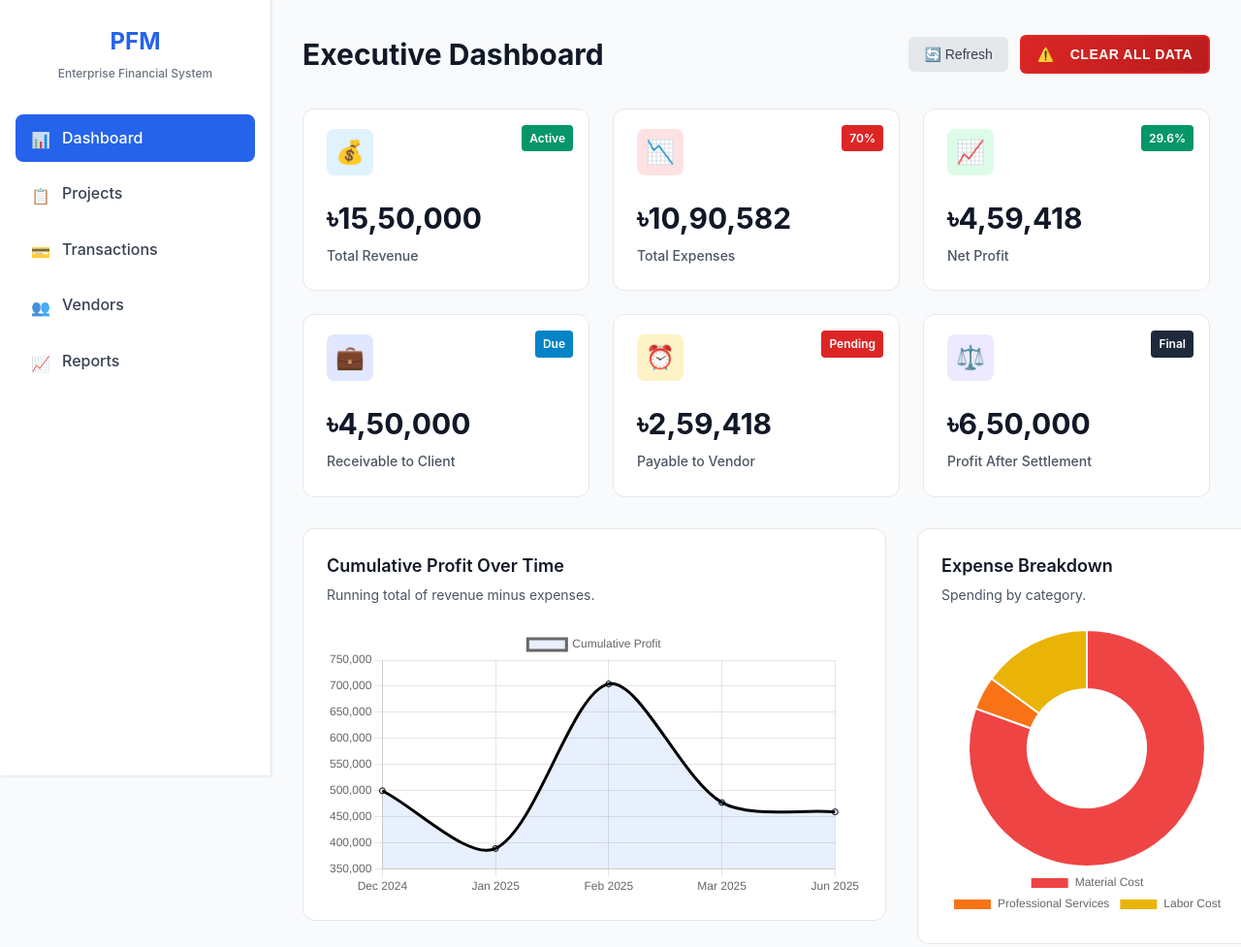
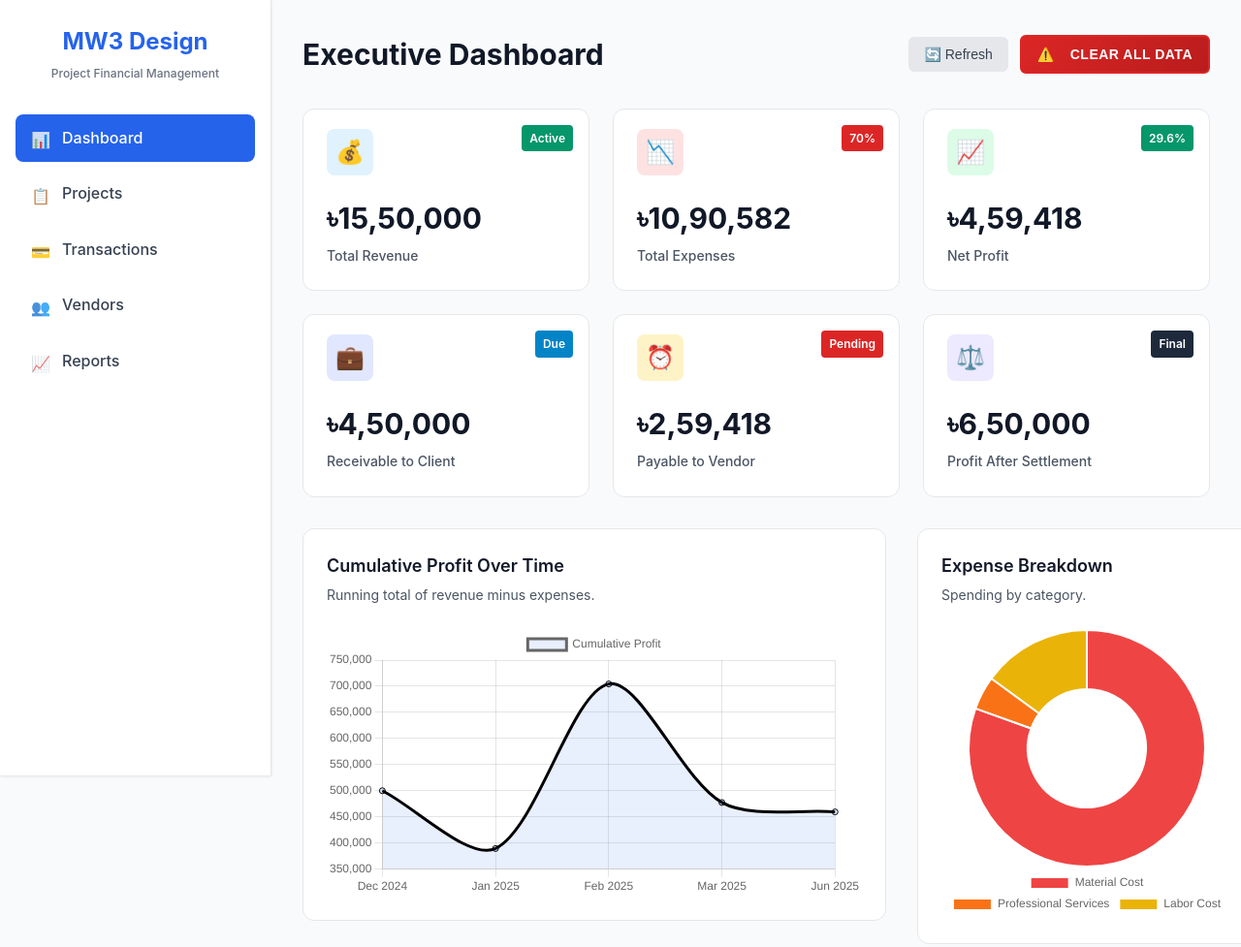
Before and after one commit to kmkhasan/MW3-PFM, a plain HTML site: page index.html in a window 1280 px wide. Shown: the top 977 px of the page at 97% size. Drawn offline with nearby package versions, Linux system fonts and the light colour scheme.

Commit message:
Update index.html

```diff
--- a/index.html
+++ b/index.html
@@ -1060,8 +1060,8 @@
         <!-- Sidebar -->
         <aside class="sidebar" id="sidebar">
             <div class="logo">
-                <h1>PFM</h1>
-                <p>Enterprise Financial System</p>
+                <h1>MW3 Design</h1>
+                <p>Project Financial Management</p>
             </div>
 
             <nav>
```
